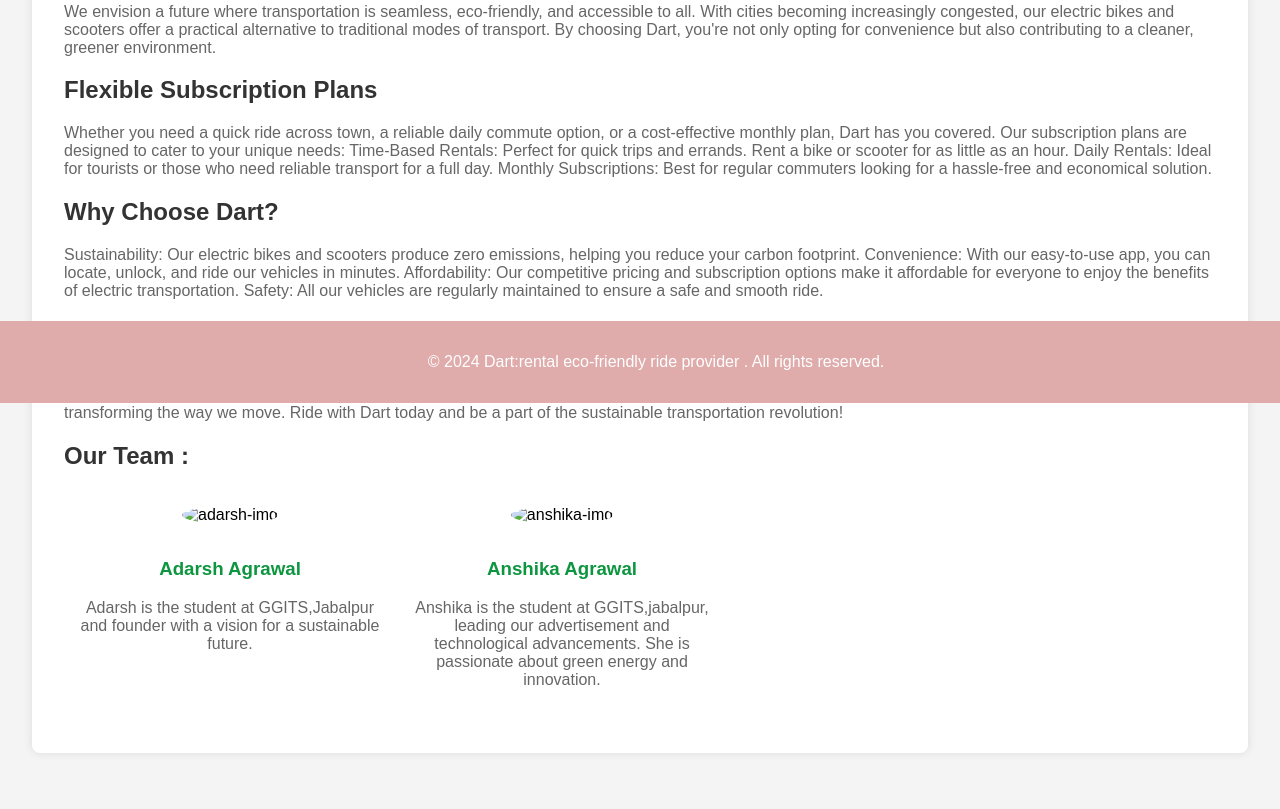
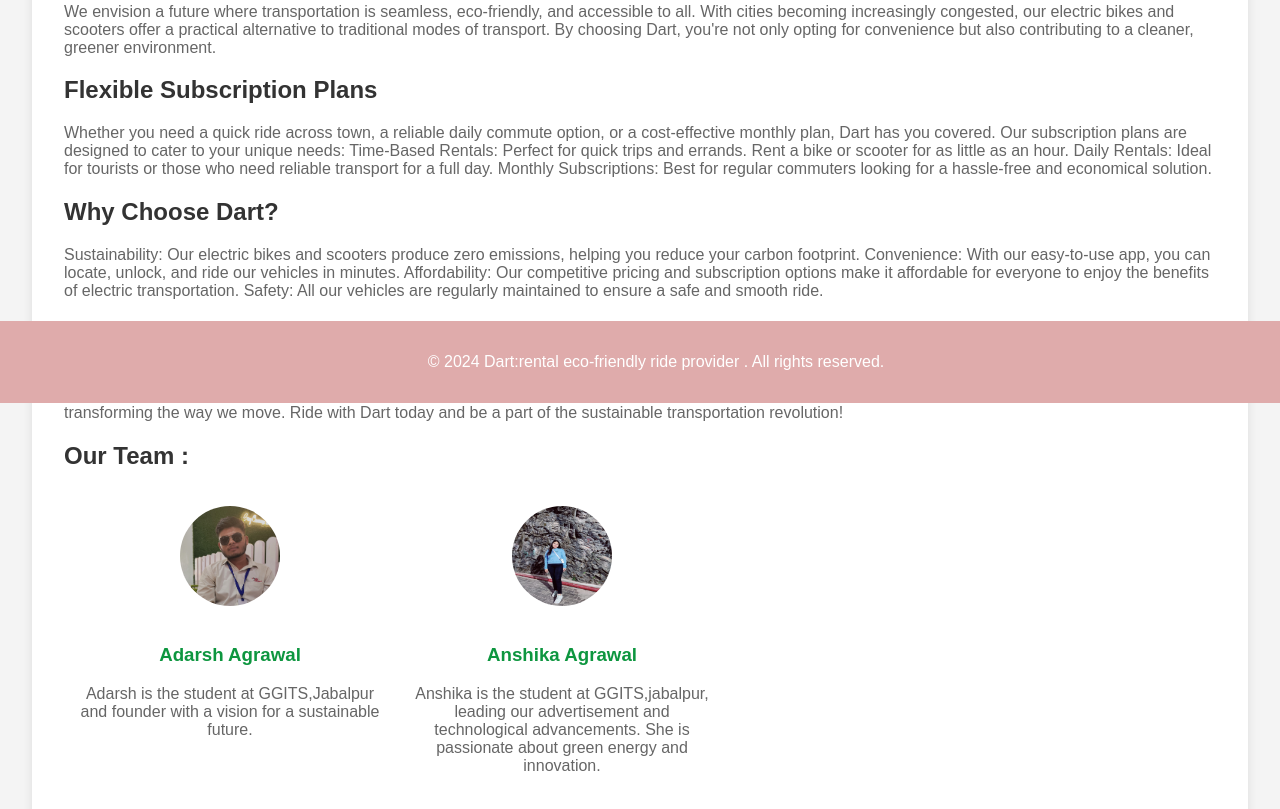
Before and after one commit to adarsh02o/Dart-00, a plain HTML site: page about.html in a window 1280 px wide. Shown: the part 397-1206 px from the top of the page. Before the commit the page ends 1182 px from the top, so only its background shows below. Drawn offline with Linux system fonts and the light colour scheme.

Commit message:
summary
sds

```diff
--- a/about.html
+++ b/about.html
@@ -44,12 +44,12 @@
             <h2 style="color: #333;">Our Team :</h2>
             <div style="display: flex; flex-wrap: wrap;">
                 <div style="margin: 1rem; flex: 1; min-width: 250px; max-width: 300px; text-align: center;">
-                    <img src="./IMG_20230926_163948.jpg" alt="adarsh-img" style="width: 100px; height: 100px; border-radius: 50%; margin-bottom: 1rem;">
+                    <img src="./assets/images/IMG_20230926_163948.jpg" alt="adarsh-img" style="width: 100px; height: 100px; border-radius: 50%; margin-bottom: 1rem;">
                     <h3 style="color:hsl(142, 84%, 32%);">Adarsh Agrawal</h3>
                     <p style="color: #666;">Adarsh is the student at GGITS,Jabalpur and founder with a vision for a sustainable future. </p>
                 </div>
                 <div style="margin: 1rem; flex: 1; min-width: 250px; max-width: 300px; text-align: center;">
-                    <img src="./anshika-img.jpg" alt="anshika-img" style="width: 100px; height: 100px; border-radius: 50%; margin-bottom: 1rem;">
+                    <img src="./assets/images/anshika-img.jpg" alt="anshika-img" style="width: 100px; height: 100px; border-radius: 50%; margin-bottom: 1rem;">
                     <h3 style="color: hsl(142, 84%, 32%);">Anshika Agrawal</h3>
                     <p style="color: #666;">Anshika is the student at GGITS,jabalpur, leading our advertisement and  technological advancements. She is passionate about green energy and innovation.</p>
                 </div>
```
Also changed, not shown: index.html (+1 -1 lines).
